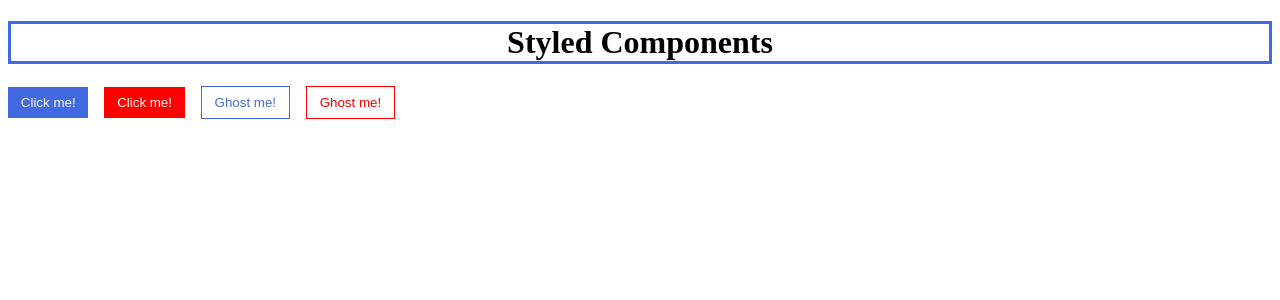
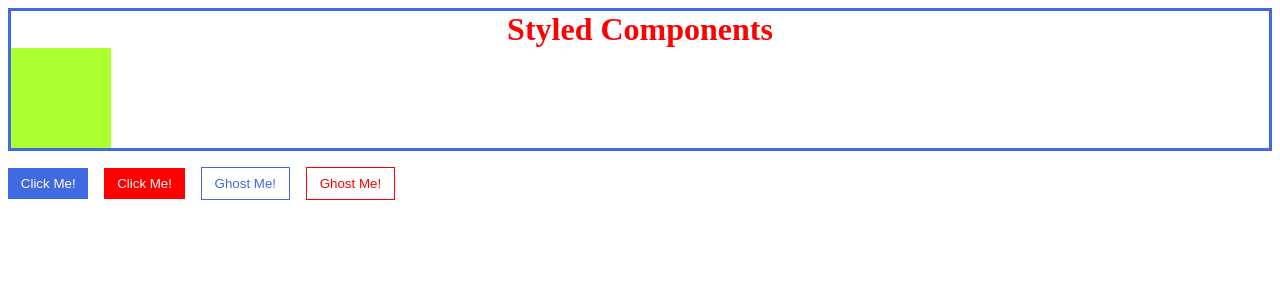
Before and after one commit to PabloFernandez-Git/Styled-components-libreria, a React (Create React App) app: page / in a window 1280 px wide. Shown: the top 300 px of the page. Built offline with nearby package versions, Linux system fonts and the light colour scheme.

Commit message:
Anidamiento

```diff
--- a/src/App.jsx
+++ b/src/App.jsx
@@ -1,10 +1,9 @@
 import React, { Component } from 'react'
-import Title from './components/Title'
-import Button from './components/Button'
+import Title from './components/Title';
+import Button from './components/Button';
 
-import {ThemeProvider} from 'styled-components'
+import { ThemeProvider } from 'styled-components'
 import colors from './theming/colors'
-
 
 class App extends Component {
 
@@ -13,14 +12,13 @@ class App extends Component {
             <>
                 <Title />
                 <ThemeProvider theme={colors}>
-                    <Button >Click me!</Button>
-                    <Button danger>Click me!</Button>
-                    <Button ghost>Ghost me!</Button>
-                    <Button danger ghost>Ghost me!</Button>
+                    <Button>Click Me!</Button>
+                    <Button danger>Click Me!</Button>
+                    <Button ghost>Ghost Me!</Button>
+                    <Button danger ghost>Ghost Me!</Button>
                 </ThemeProvider>
             </>
         )
-
     }
 }
 
--- a/src/components/Button.jsx
+++ b/src/components/Button.jsx
@@ -1,77 +1,29 @@
-import styled, {css} from 'styled-components'
-
+import styled, { css } from 'styled-components'
 
 const Button = styled.button`
     padding: .5rem .8rem;
-    border: none;
-    outline: none;
-    margin-right: 1rem;
-    margin-bottom: 1rem;
-    color: #fff;
+    border:none;
+    outline:none;
+    margin-right:1rem;
+    margin-bottom:1rem;
+    color:#fff;
     background-color: ${({ theme }) => theme.primary};
 
-    ${({danger, ghost}) => danger && ghost && css`
+    ${({ danger, ghost }) => danger && ghost && css`
         background-color: transparent;
-        color: red;
+        color: ${({ theme }) => theme.danger};
         border: 1px solid ${({ theme }) => theme.danger};
     `}
 
-    ${({danger, ghost}) => danger && !ghost && css`
+    ${({ danger, ghost }) => danger && !ghost && css`
         background-color: ${({ theme }) => theme.danger};
     `}
 
-    ${({danger, ghost}) => !danger && ghost && css`
+    ${({ danger, ghost }) => !danger && ghost && css`
         background-color: transparent;
         color: ${({ theme }) => theme.primary};
-        border: 1px solid ${({ theme }) => theme.primary};
+        border:1px solid ${({ theme }) => theme.primary};
     `}
-
 `
 
 export default Button;
-
-
-/*
-ThemeProvider
-
-En los proyectos se suelen separar los colores en un archivo aparte (theming/colors.js)
-
-styled-components nos brinda una solucion muy simple para administrar los colores de nuestra aplicacion.
-
-ThemeProvider nos da la opcion de utilizar el archivo 'colors.js' en un unico sitio y utilizarlo en cada uno de los componentes que necesitemos.
-
-La principal ventaja de ThemeProvider es que podemos controlar nuestros colores desde un unico archivo.
-Simplemente importando ThemeProvider, la hoja con los colores y rodeando los componentes con la etiqueta <ThemeProvider theme={colors}></ThemeProvider> ya tenemos disponibles los colores donde queramos usarlos.
-
-
-
-1. Debemos importar ThemeProvider en nuestro 'App.js' para poder utilizarlo.
-ThemeProvider nos da la posibilidad de usar nuestro archivo 'colors.js' en un unico lugar y aplicarlo a cada uno de los componentes que hagan falta.
-
-import {ThemeProvider} from 'styled-components'
-import colors from './theming/colors'
-
-2. Como {ThemeProvider} es un componente lo unico que resta es utilizarlo en el sitio donde queremos englobar todos los componentes que vayan a utilizar los estilos.
-
-<ThemeProvider theme={colors}>
-    <Button >Click me!</Button>
-    <Button danger>Click me!</Button>
-    <Button ghost>Ghost me!</Button>
-    <Button danger ghost>Ghost me!</Button>
-</ThemeProvider>
-
-{ThemeProvider} necesita una prop 'theme' igualada a nuestro archivo contenedor de los colores.
-
-<ThemeProvider theme={colors}>
-
-3. Finalmente para utilizarlo vamos al componente (en este caso Button.jsx)
-
-Debemos acceder a traves de las props al color.
-Destructuramos la prop 'theme' para usar el color.
-
-background-color: ${({ theme }) => theme.primary};
-background-color: ${({ theme }) => theme.danger};
-
-
-
-*/
--- a/src/components/Title.jsx
+++ b/src/components/Title.jsx
@@ -1,20 +1,54 @@
 import React from 'react'
+
 import styled from 'styled-components'
-
 
 const getBorder = (width, type, color) => {
     return `${width} ${type} ${color}`
 }
 
-const StyledTitle = styled.h1`
+const Header = styled.header`
+    border: ${getBorder('3px', 'solid', 'royalblue')};
     text-align: center;
-    border: ${getBorder('3px', 'solid', 'royalblue')};
+    margin-bottom: 1rem;
+
+    & h1{
+        margin: 0;
+        color:red;
+    }
+
+    & h1::after{
+        content:'';
+        display: block;
+        width:100px;
+        height:100px;
+        background-color: greenyellow;
+    }
+
+    &:hover ::after{
+        background-color: blue;
+    }
 `
 
 const Title = () => {
-    return(
-        <StyledTitle>Styled Components</StyledTitle>
+    return (
+        <Header>
+            <h1>
+                Styled Components
+             </h1>
+        </Header >
     )
 }
 
 export default Title
+
+
+/*
+Anidamiento
+
+En casos donde tenemos un elemento dentro de otro, por ejemplo un <h1> dentro de un <header>, podemos anidar los elementos utilizando un '&'.
+
+Dependera la cantidad de codigo (css) que requiera cada elemento si conviene anidarlos o crear un nuevo elemento y luego anidar las etiquetas.
+
+
+
+*/
```
